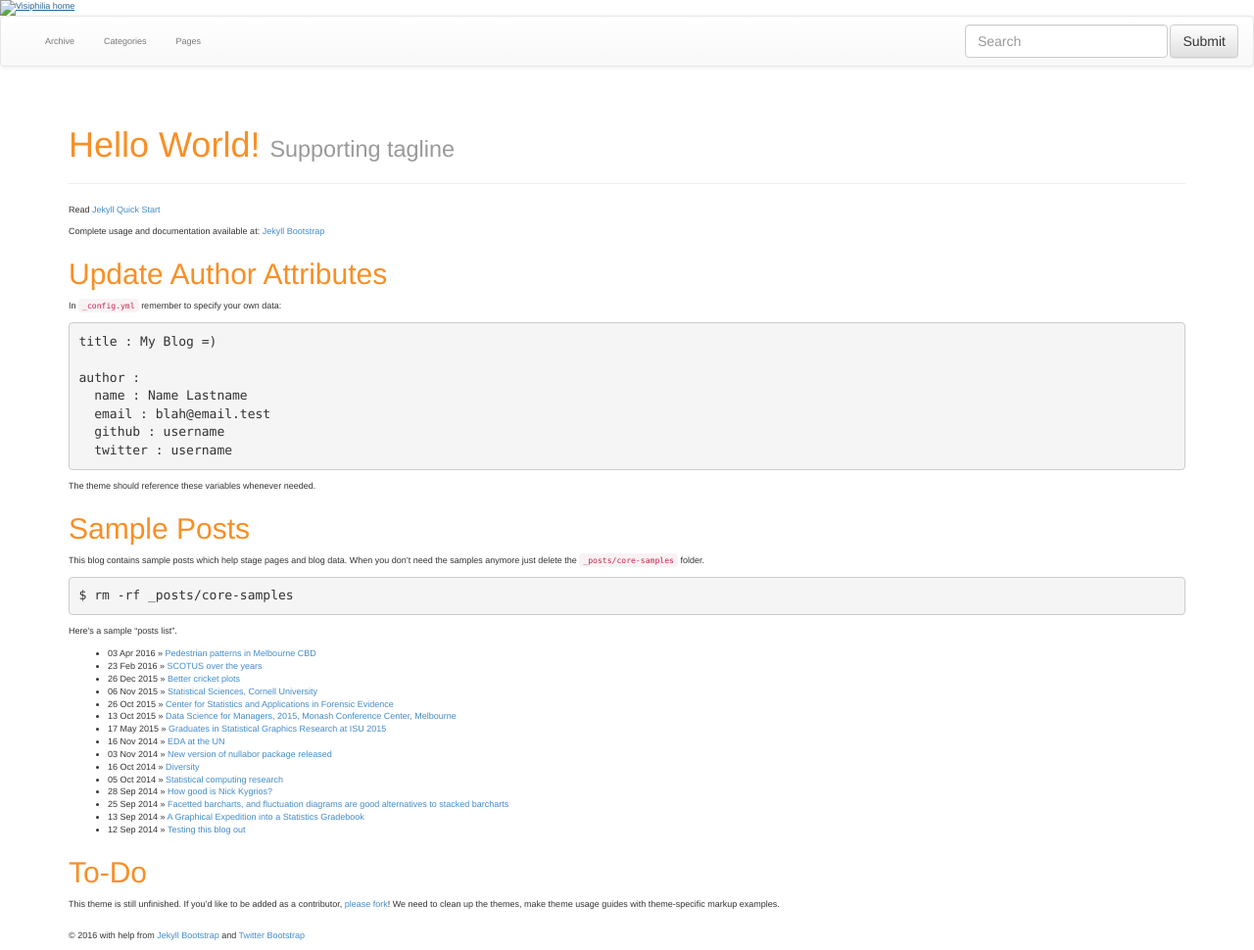
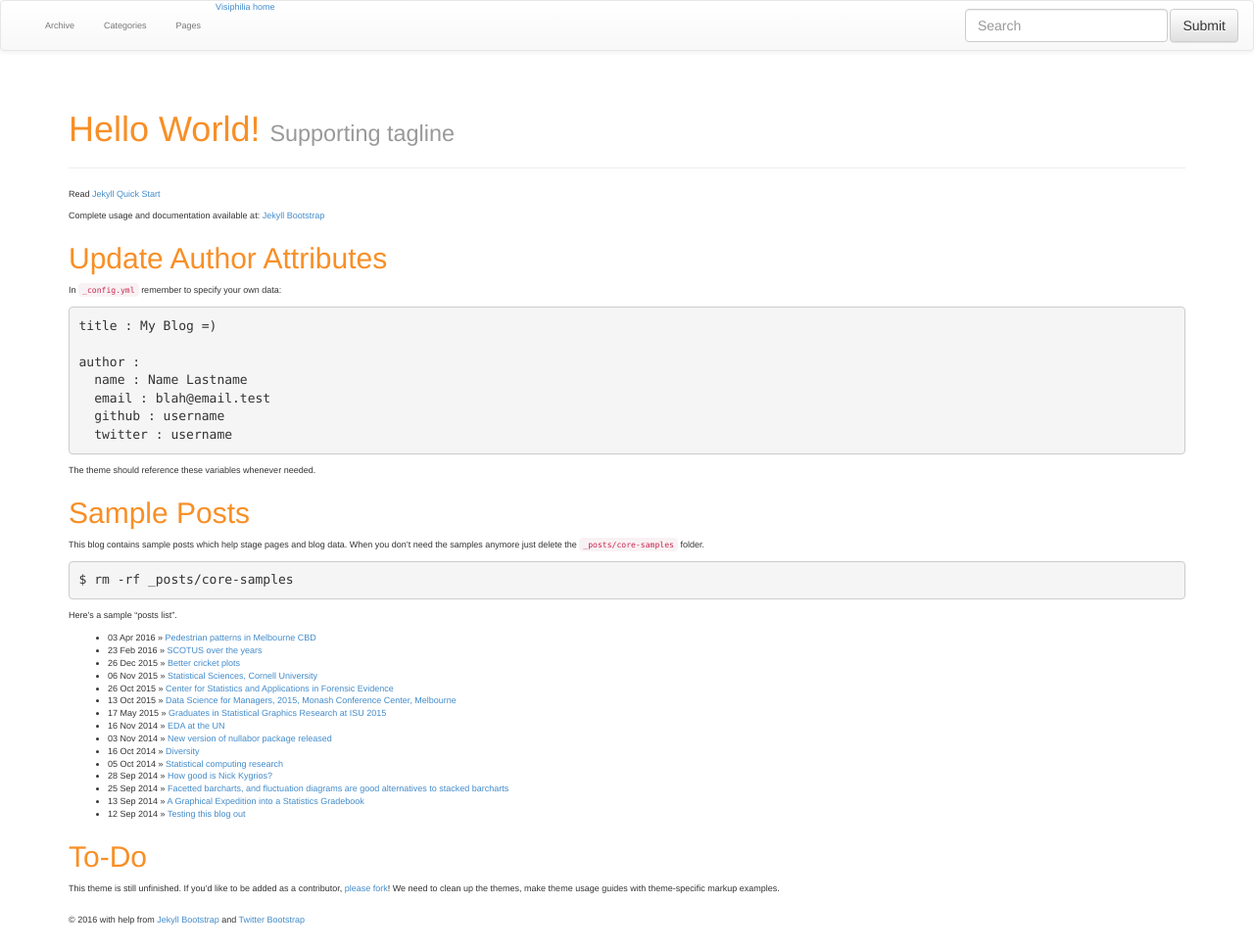
Before and after one commit to visiphilia/visiphilia.github.io, a Jekyll site: the page built from do-not-use-index.md, in a window 1280 px wide. Shown: the whole page at 98% size. Built offline with Jekyll 4.4.1, drawn with Linux system fonts in a browser that asks for light colours; nearby versions of some CDN libraries.

Commit message:
giving up on image

```diff
--- a/_includes/themes/bootstrap-3/default.html
+++ b/_includes/themes/bootstrap-3/default.html
@@ -44,7 +44,7 @@
 
   <body>
     <div id="wrap">
-      <a href="/index.html"> <img href="/images/Visi-wide.jpg" alt="Visiphilia home" width="100"> </a>
+      <!-- <a href="/index.html"> <img href="/images/Visi-wide.jpg" alt="Visiphilia home" width="100"> </a> -->
       <nav class="navbar navbar-default" role="navigation">
         <!-- Brand and toggle get grouped for better mobile display -->
         <div class="navbar-header">
@@ -60,7 +60,8 @@
         <!-- Collect the nav links, forms, and other content for toggling -->
         <div class="collapse navbar-collapse" id="jb-navbar-collapse">
           <ul class="nav navbar-nav">
-            {% assign pages_list = site.pages %}
+	    <a href="/index.html"> Visiphilia home </a>
+	    {% assign pages_list = site.pages %}
             {% assign group = 'navigation' %}
             {% include JB/pages_list %}
           </ul>
```
